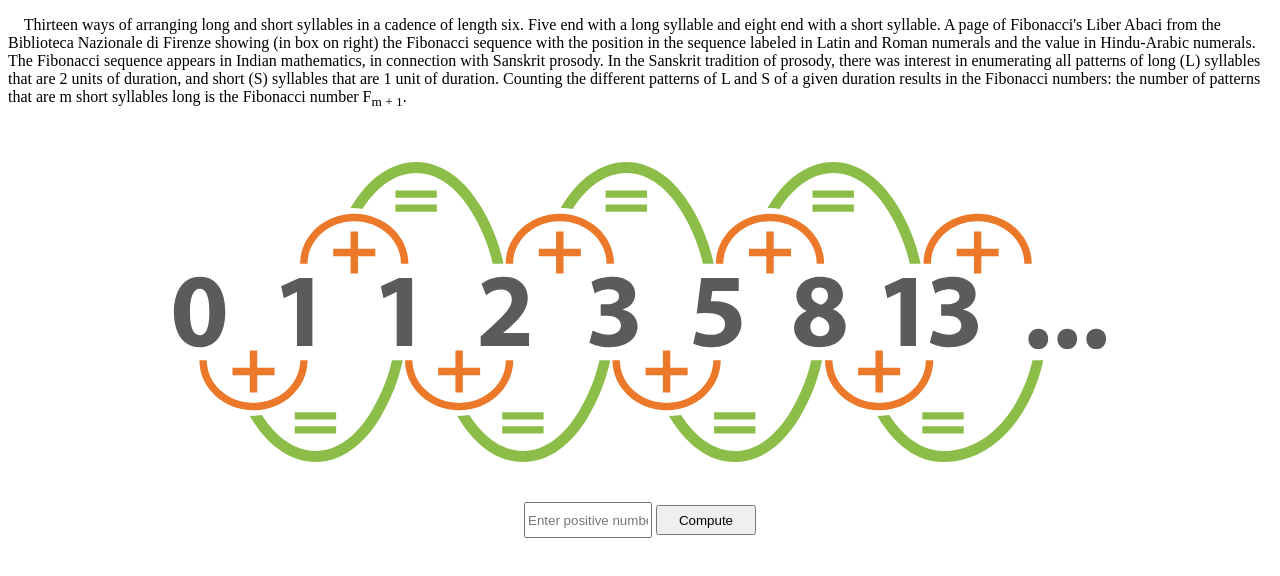
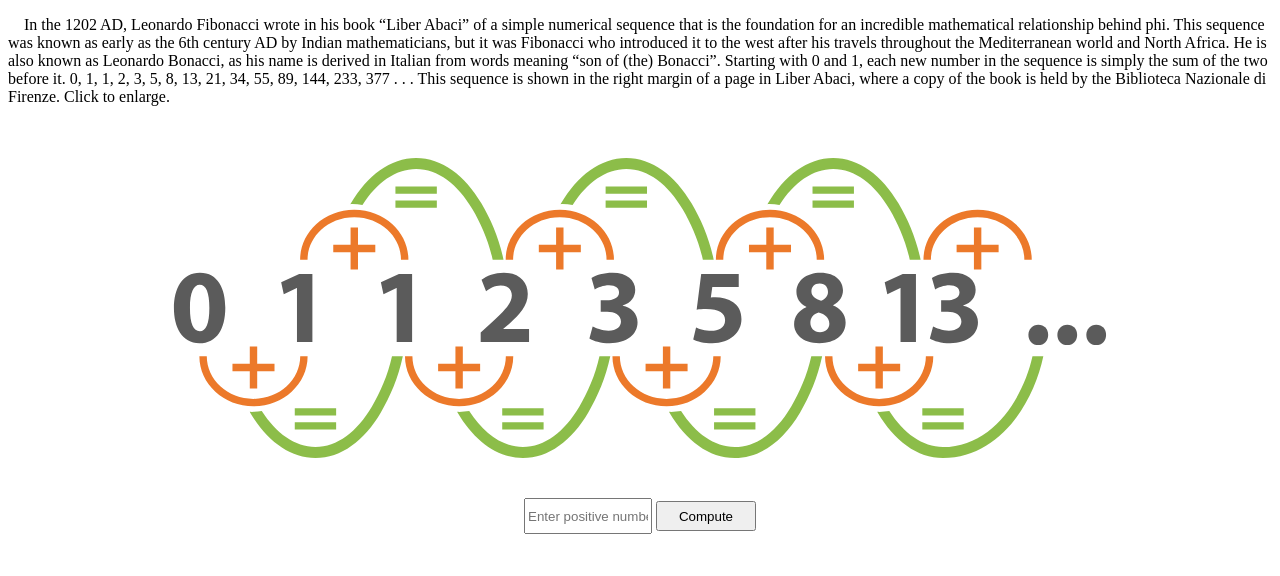
Before and after one commit to samyamstha/CS275-FA2018, a plain HTML site: page Assignment1/ss4674_HW1.html in a window 1280 px wide. Drawn offline with Linux system fonts and the light colour scheme.

Commit message:
Added the check for decimal value

```diff
--- a/Assignment1/ss4674_HW1.html
+++ b/Assignment1/ss4674_HW1.html
@@ -7,14 +7,13 @@
 
 <body>
 	<p>
-		&nbsp&nbsp&nbsp Thirteen ways of arranging long and short syllables in a cadence of length six. Five end with a long syllable
-		and eight end with a short syllable. A page of Fibonacci's Liber Abaci from the Biblioteca Nazionale di Firenze showing
-		(in box on right) the Fibonacci sequence with the position in the sequence labeled in Latin and Roman numerals and the
-		value in Hindu-Arabic numerals. The Fibonacci sequence appears in Indian mathematics, in connection with Sanskrit prosody.
-		In the Sanskrit tradition of prosody, there was interest in enumerating all patterns of long (L) syllables that are 2 units
-		of duration, and short (S) syllables that are 1 unit of duration. Counting the different patterns of L and S of a given
-		duration results in the Fibonacci numbers: the number of patterns that are m short syllables long is the Fibonacci number
-		F<sub>m + 1</sub>.
+		&nbsp&nbsp&nbsp In the 1202 AD, Leonardo Fibonacci wrote in his book “Liber Abaci” of a simple numerical sequence that is the foundation for an incredible mathematical relationship behind phi.  This sequence was known as early as the 6th century AD by Indian mathematicians, but it was Fibonacci who introduced it to the west after his travels throughout the Mediterranean world and North Africa. He is also known as Leonardo Bonacci, as his name is derived in Italian from words meaning “son of (the) Bonacci”.
+
+		Starting with 0 and 1, each new number in the sequence is simply the sum of the two before it.
+
+		0, 1, 1, 2, 3, 5, 8, 13, 21, 34, 55, 89, 144,  233, 377 . . .
+
+		This sequence is shown in the right margin of a page in Liber Abaci, where a copy of the book is held by the Biblioteca Nazionale di Firenze. Click to enlarge.
 	</p>
 	<br>
 	<br>
@@ -33,19 +32,28 @@
 		</div>
 	</center>
 
-	<script>
+	<script type="text/javascript">
 		//string variable to build the table
 		var str_table = "";
 
 		function compute() {
 			var user_input = document.getElementById("usr_input").value;
-			user_input = parseInt(user_input);
+			//user_input = parseInt(user_input);
 			//check for valid input
 			if (isNaN(user_input)) {
+				console.log("User Input: " + user_input);
 				str_table = "Invalid Input";
 				document.getElementById("display_result").innerHTML = str_table;
 				return;
 			}
+
+			//check for decimal inputs
+			if ((user_input - Math.floor(user_input)) !== 0){
+				str_table = "Cannot compute Fib of a decimal value.";
+				document.getElementById("display_result").innerHTML = str_table;
+				return;
+			}
+
 			//check for valid input
 			if (user_input < 0) {
 				str_table = "Cannot compute Fib of a negative integer";
@@ -72,6 +80,7 @@
 				str_table = str_table + "<tr><td>" + counter + "</td><td>" + f0 + "</td></tr>";
 				return 0;
 			}
+			//compute fibonacci sequence if input is greater than 0
 			for (var i = 0; i <= n; i++) {
 				str_table = str_table + "<tr><td>" + counter + "</td><td>" + f0 + "</td></tr>";
 				counter += 1;
```
